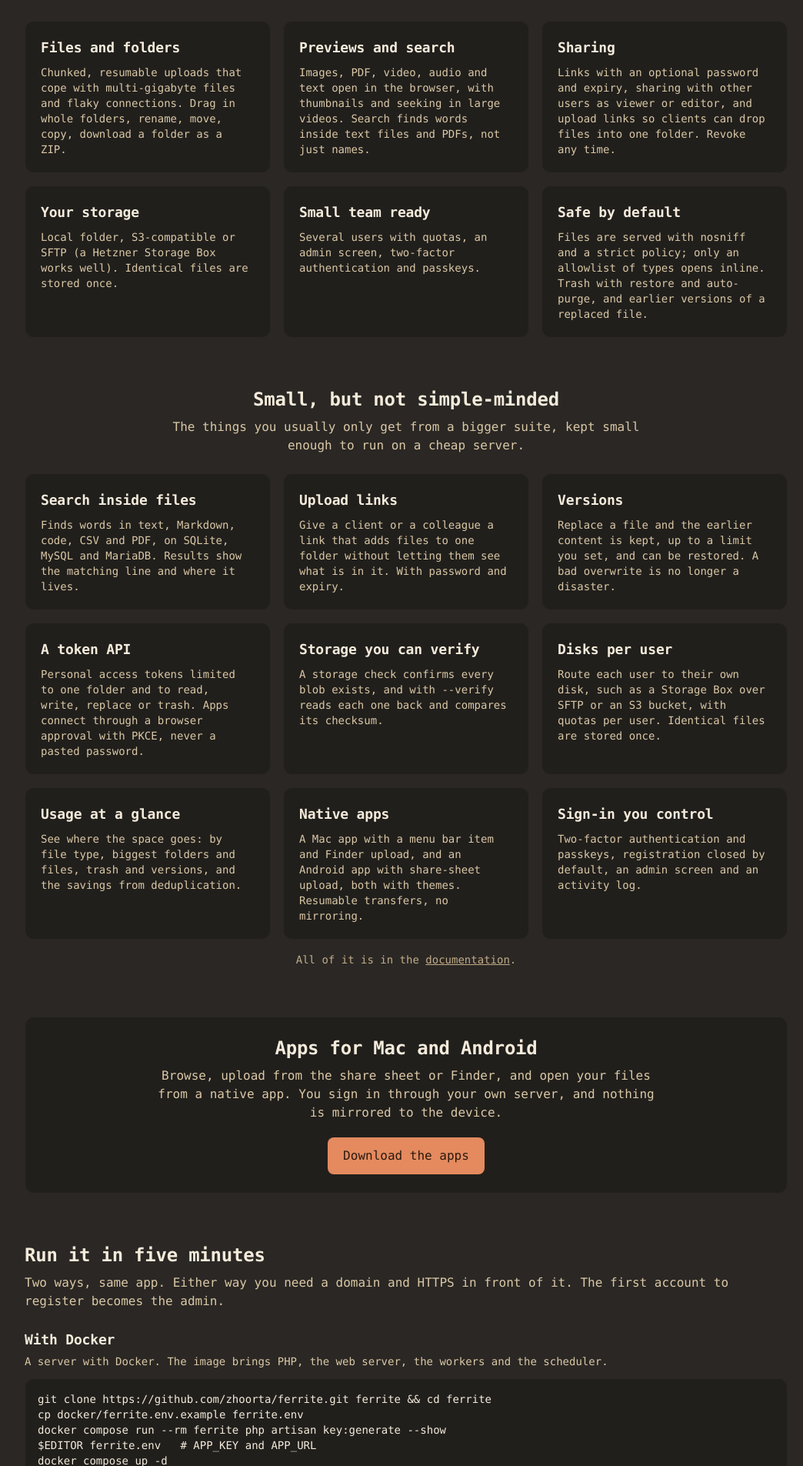
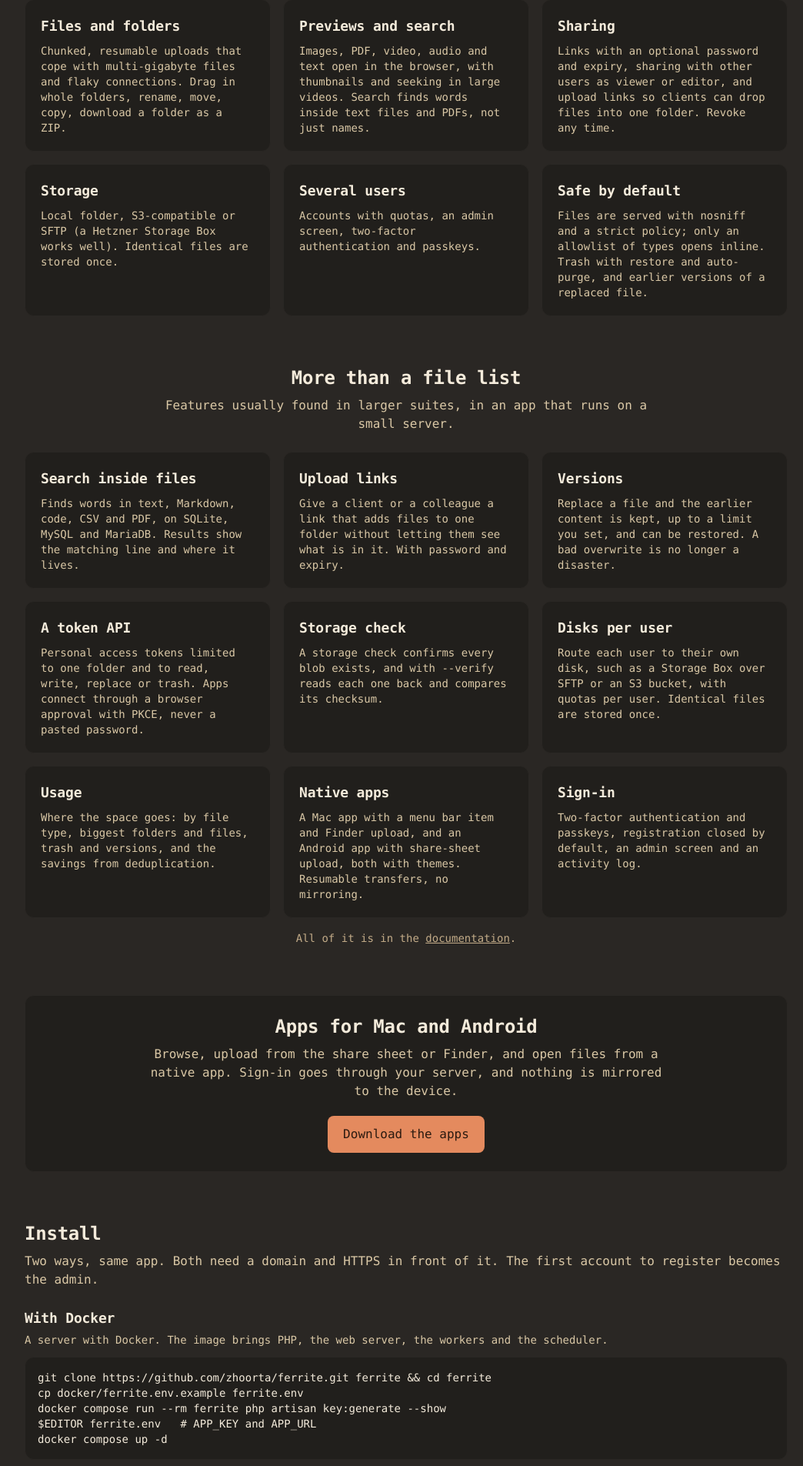
Before and after one commit to zhoorta/ferrite, a Laravel app: template resources/views/landing.blade.php in a window 1280 px wide. Shown: the part 1734-3639 px from the top of the page at 77% size, without its empty margins (112-1156 px from the left). Run offline with Laravel 12, Linux system fonts and the light colour scheme; the template is opened without the code that fills it, so the values that code supplies are empty; style sheets or scripts are compiled from the project's sources; some libraries are stand-ins or nearby versions.

Commit message:
Project page and apps docs: plainer wording

```diff
--- a/resources/views/docs/index.blade.php
+++ b/resources/views/docs/index.blade.php
@@ -1,7 +1,7 @@
 <x-layouts::site title="Documentation" description="Documentation for Ferrite, the self-hosted file server by StackCare: install, configure, share, use the apps and the API.">
     <section class="py-10 text-center sm:py-14">
         <h1 class="font-serif text-4xl font-semibold tracking-tight">Documentation</h1>
-        <p class="mx-auto mt-4 max-w-2xl text-zinc-600 dark:text-zinc-400">How to run Ferrite, what it does, and how to talk to it from your own code. Start with <a class="underline" href="{{ route('docs.show', 'install') }}">installing it</a>; it takes about five minutes.</p>
+        <p class="mx-auto mt-4 max-w-2xl text-zinc-600 dark:text-zinc-400">How to run Ferrite, what it does, and how to use the API. Start with the <a class="underline" href="{{ route('docs.show', 'install') }}">install guide</a>.</p>
     </section>
 
     @foreach ($groups as $group => $pages)
--- a/resources/views/downloads.blade.php
+++ b/resources/views/downloads.blade.php
@@ -25,10 +25,10 @@
 @endphp
 <x-layouts::site title="Mac and Android apps" description="Download the Ferrite apps for Mac and Android: native companions for browsing, uploading and opening your files on a Ferrite server.">
     <section class="py-10 text-center sm:py-14">
-        <h1 class="font-serif text-4xl font-semibold tracking-tight">Ferrite on your Mac and phone</h1>
+        <h1 class="font-serif text-4xl font-semibold tracking-tight">Ferrite for Mac and Android</h1>
         <p class="mx-auto mt-4 max-w-2xl text-zinc-600 dark:text-zinc-400">
             Native companions for browsing, uploading and opening your files. They are not sync clients: nothing is mirrored to the device, files are fetched when you open them.
-            They talk to your own Ferrite server, so you need one first (<a class="underline" href="{{ route('docs.show', 'install') }}">install guide</a>).
+            They connect to a Ferrite server, so one has to be running first (<a class="underline" href="{{ route('docs.show', 'install') }}">install guide</a>).
         </p>
     </section>
 
@@ -61,7 +61,7 @@
     <section class="mt-10 grid gap-6 md:grid-cols-2">
         <div>
             <h2 class="font-serif text-xl font-semibold">What the server needs</h2>
-            <p class="mt-2 text-sm text-zinc-600 dark:text-zinc-400">Ferrite v0.4.0 or newer, reachable over HTTPS. You sign in in the browser, with two-factor authentication if you use it, then choose which folder the app may reach and whether it may only read or also change things. The access shows up under Settings, API tokens, where you can revoke it.</p>
+            <p class="mt-2 text-sm text-zinc-600 dark:text-zinc-400">Ferrite v0.4.0 or newer, reachable over HTTPS. Sign-in happens in the browser, with two-factor authentication if enabled. There you choose which folder the app may reach and whether it can only read or also change files. The access is listed under Settings, API tokens, and can be revoked there.</p>
         </div>
         <div>
             <h2 class="font-serif text-xl font-semibold">More</h2>
--- a/resources/views/landing.blade.php
+++ b/resources/views/landing.blade.php
@@ -10,8 +10,8 @@
         ['Files and folders', 'Chunked, resumable uploads that cope with multi-gigabyte files and flaky connections. Drag in whole folders, rename, move, copy, download a folder as a ZIP.'],
         ['Previews and search', 'Images, PDF, video, audio and text open in the browser, with thumbnails and seeking in large videos. Search finds words inside text files and PDFs, not just names.'],
         ['Sharing', 'Links with an optional password and expiry, sharing with other users as viewer or editor, and upload links so clients can drop files into one folder. Revoke any time.'],
-        ['Your storage', 'Local folder, S3-compatible or SFTP (a Hetzner Storage Box works well). Identical files are stored once.'],
-        ['Small team ready', 'Several users with quotas, an admin screen, two-factor authentication and passkeys.'],
+        ['Storage', 'Local folder, S3-compatible or SFTP (a Hetzner Storage Box works well). Identical files are stored once.'],
+        ['Several users', 'Accounts with quotas, an admin screen, two-factor authentication and passkeys.'],
         ['Safe by default', 'Files are served with nosniff and a strict policy; only an allowlist of types opens inline. Trash with restore and auto-purge, and earlier versions of a replaced file.'],
     ];
     $advanced = [
@@ -19,11 +19,11 @@
         ['Upload links', 'Give a client or a colleague a link that adds files to one folder without letting them see what is in it. With password and expiry.'],
         ['Versions', 'Replace a file and the earlier content is kept, up to a limit you set, and can be restored. A bad overwrite is no longer a disaster.'],
         ['A token API', 'Personal access tokens limited to one folder and to read, write, replace or trash. Apps connect through a browser approval with PKCE, never a pasted password.'],
-        ['Storage you can verify', 'A storage check confirms every blob exists, and with --verify reads each one back and compares its checksum.'],
+        ['Storage check', 'A storage check confirms every blob exists, and with --verify reads each one back and compares its checksum.'],
         ['Disks per user', 'Route each user to their own disk, such as a Storage Box over SFTP or an S3 bucket, with quotas per user. Identical files are stored once.'],
-        ['Usage at a glance', 'See where the space goes: by file type, biggest folders and files, trash and versions, and the savings from deduplication.'],
+        ['Usage', 'Where the space goes: by file type, biggest folders and files, trash and versions, and the savings from deduplication.'],
         ['Native apps', 'A Mac app with a menu bar item and Finder upload, and an Android app with share-sheet upload, both with themes. Resumable transfers, no mirroring.'],
-        ['Sign-in you control', 'Two-factor authentication and passkeys, registration closed by default, an admin screen and an activity log.'],
+        ['Sign-in', 'Two-factor authentication and passkeys, registration closed by default, an admin screen and an activity log.'],
     ];
 @endphp
 <!DOCTYPE html>
@@ -40,7 +40,7 @@
                 <h1 class="font-serif text-4xl font-semibold tracking-tight sm:text-6xl">Your files, on your server.</h1>
                 <p class="mx-auto mt-6 max-w-2xl text-lg text-zinc-600 dark:text-zinc-400">
                     Ferrite is a small, self-hosted file server you use from the browser: upload, preview, share. Without the weight of a full cloud suite.
-                    For one person or a small team. No sync clients and no WebDAV; apps for Mac and Android are there if you want them, not required.
+                    For one person or a small team. No sync clients and no WebDAV; optional apps for Mac and Android.
                 </p>
                 <div class="mt-10 flex flex-wrap justify-center gap-3">
                     @if ($demo)
@@ -82,8 +82,8 @@
             </section>
 
             <section class="pb-16">
-                <h2 class="text-center font-serif text-2xl font-semibold">Small, but not simple-minded</h2>
-                <p class="mx-auto mt-2 max-w-2xl text-center text-zinc-600 dark:text-zinc-400">The things you usually only get from a bigger suite, kept small enough to run on a cheap server.</p>
+                <h2 class="text-center font-serif text-2xl font-semibold">More than a file list</h2>
+                <p class="mx-auto mt-2 max-w-2xl text-center text-zinc-600 dark:text-zinc-400">Features usually found in larger suites, in an app that runs on a small server.</p>
                 <div class="mt-6 grid gap-4 sm:grid-cols-2 lg:grid-cols-3">
                     @foreach ($advanced as [$title, $text])
                         <div class="rounded-xl border border-zinc-200 bg-zinc-50 p-5 dark:border-zinc-800 dark:bg-zinc-900">
@@ -98,14 +98,14 @@
             <section class="pb-16">
                 <div class="rounded-xl border border-zinc-200 bg-zinc-50 p-6 text-center dark:border-zinc-800 dark:bg-zinc-900">
                     <h2 class="font-serif text-2xl font-semibold">Apps for Mac and Android</h2>
-                    <p class="mx-auto mt-2 max-w-2xl text-zinc-600 dark:text-zinc-400">Browse, upload from the share sheet or Finder, and open your files from a native app. You sign in through your own server, and nothing is mirrored to the device.</p>
+                    <p class="mx-auto mt-2 max-w-2xl text-zinc-600 dark:text-zinc-400">Browse, upload from the share sheet or Finder, and open files from a native app. Sign-in goes through your server, and nothing is mirrored to the device.</p>
                     <a href="{{ route('downloads') }}" class="mt-5 inline-block rounded-lg bg-accent px-5 py-3 font-medium text-accent-foreground hover:opacity-90">Download the apps</a>
                 </div>
             </section>
 
             <section class="pb-16">
-                <h2 class="font-serif text-2xl font-semibold">Run it in five minutes</h2>
-                <p class="mt-2 text-zinc-600 dark:text-zinc-400">Two ways, same app. Either way you need a domain and HTTPS in front of it. The first account to register becomes the admin.</p>
+                <h2 class="font-serif text-2xl font-semibold">Install</h2>
+                <p class="mt-2 text-zinc-600 dark:text-zinc-400">Two ways, same app. Both need a domain and HTTPS in front of it. The first account to register becomes the admin.</p>
 
                 <div class="mt-6 grid gap-6">
                     <div class="min-w-0">
@@ -120,7 +120,7 @@ docker compose up -d</code></pre>
 
                     <div class="min-w-0">
                         <h3 class="font-serif text-lg font-semibold">With Laravel</h3>
-                        <p class="mt-1 text-sm text-zinc-600 dark:text-zinc-400">A server that already runs PHP 8.3+ and nginx or Apache. You add two queue workers and a cron entry.</p>
+                        <p class="mt-1 text-sm text-zinc-600 dark:text-zinc-400">A server that already runs PHP 8.3+ and nginx or Apache. Add two queue workers and a cron entry.</p>
                         <pre class="mt-3 overflow-x-auto rounded-xl border border-zinc-200 bg-zinc-100 p-4 text-sm dark:border-zinc-800 dark:bg-zinc-900"><code>git clone {{ $repo }}.git &amp;&amp; cd ferrite
 composer install --no-dev -o &amp;&amp; npm ci &amp;&amp; npm run build
 cp .env.example .env &amp;&amp; php artisan key:generate
@@ -136,7 +136,7 @@ php artisan migrate --force &amp;&amp; php artisan optimize</code></pre>
                 <h2 class="font-serif text-2xl font-semibold">What it is not</h2>
                 <p class="mt-2 max-w-3xl text-zinc-600 dark:text-zinc-400">
                     No sync clients, no WebDAV, no office document previews, no real-time collaboration. Replacing a file keeps its earlier versions, but there is no editing history beyond that.
-                    Ferrite does one job: keep your files on a disk you control, and let you open, share and download them from a browser.
+                    Ferrite does one job: keep files on your own disk, and open, share and download them from a browser.
                 </p>
             </section>
         </main>
```
Also changed, not shown: docs/apps.md (+3 -3 lines).
